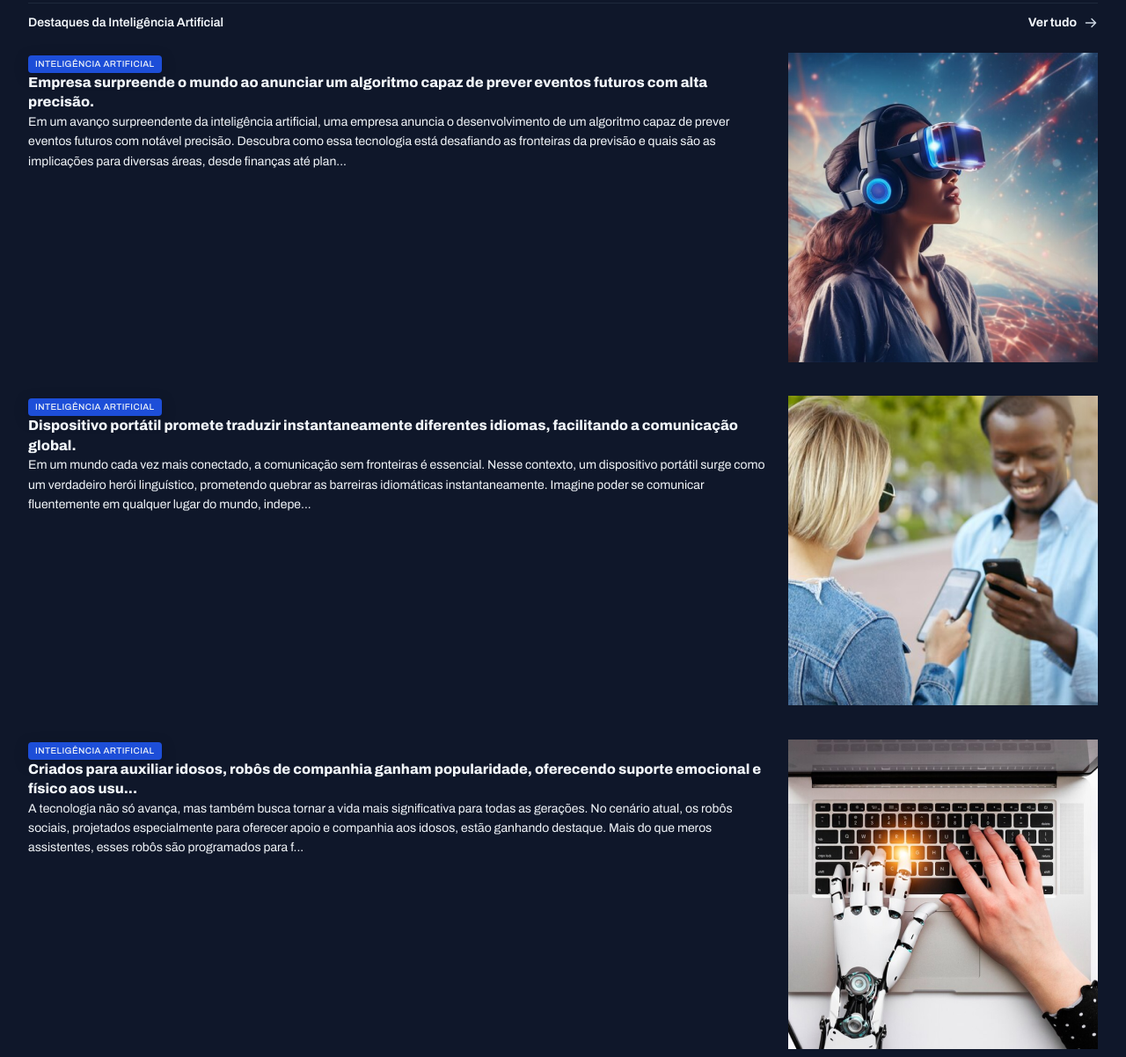
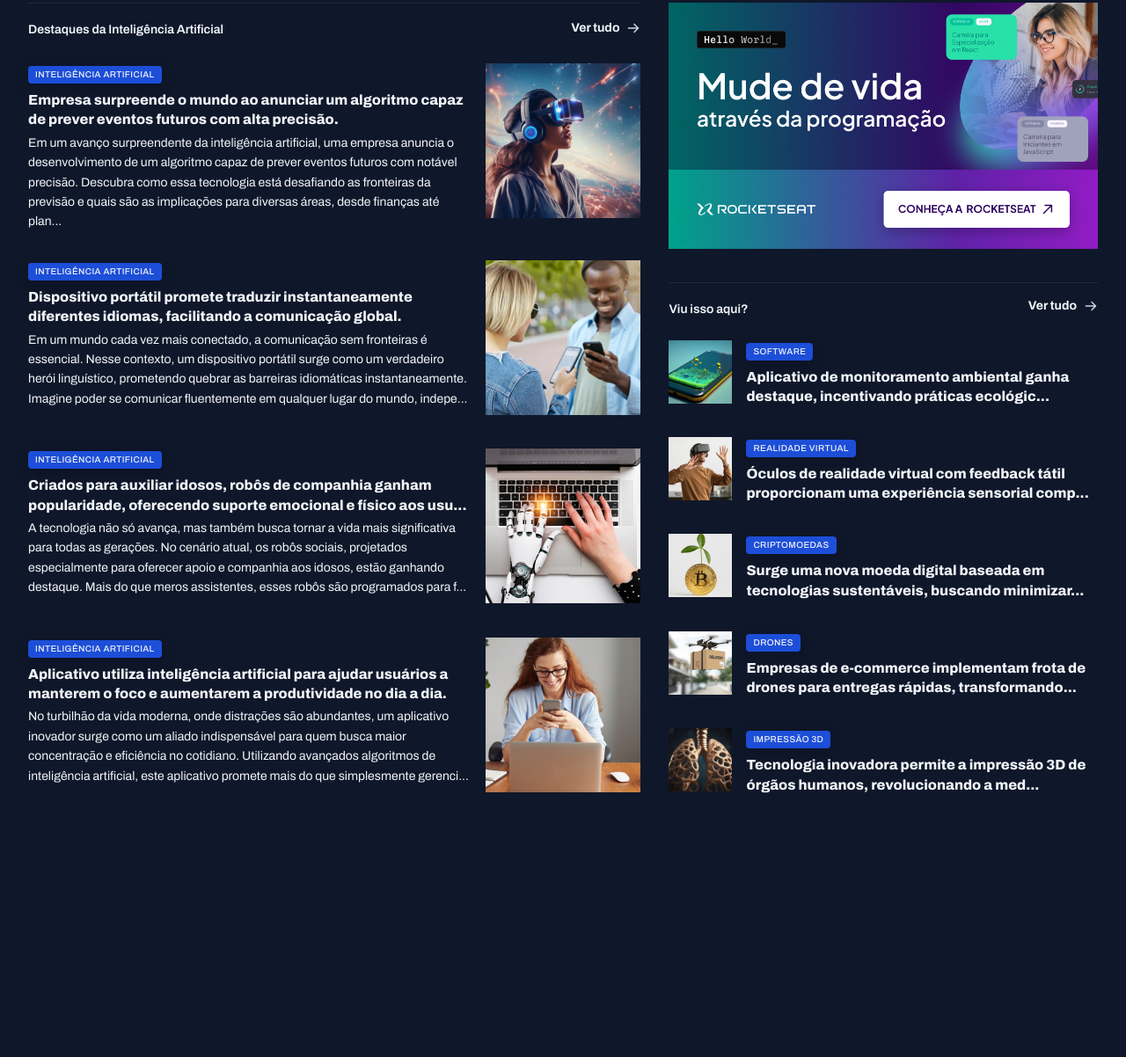
Before and after one commit to ErikarlaPaz/portal-noticias, a plain HTML site: page index.html in a window 1280 px wide. Shown: the part 1051-2253 px from the top of the page at 88% size. After the commit the page ends 1998 px from the top, so only its background shows below. Drawn offline with Linux system fonts and the light colour scheme.

Commit message:
estilizando os ultimos cards

```diff
--- a/index.html
+++ b/index.html
@@ -203,7 +203,7 @@
 
     </section>
 
-    <div>
+    <aside>
         <div id="ads">
             <img src="assets/images/Ads.png" alt="">
         </div>
@@ -225,7 +225,7 @@
                <div>
                  <span class="content-tag">Software</span>
                  <h3 class="text-xl">
-                    Aplicativo de monitoramento ambiental ganha destaque, incentivando práticas ecológicas e pro...
+                    Aplicativo de monitoramento ambiental ganha destaque, incentivando práticas ecológic...
                  </h3>
                </div>
 
@@ -238,7 +238,7 @@
                <div>
                  <span class="content-tag">Realidade virtual</span>
                  <h3 class="text-xl">
-                    Óculos de realidade virtual com feedback tátil proporcionam uma experiência sensorial complet...
+                    Óculos de realidade virtual com feedback tátil proporcionam uma experiência sensorial comp...
                  </h3>
                </div>
 
@@ -251,7 +251,7 @@
                <div>
                  <span class="content-tag">Criptomoedas</span>
                  <h3 class="text-xl">
-                    Surge uma nova moeda digital baseada em tecnologias sustentáveis, buscando minimizar o i...
+                    Surge uma nova moeda digital baseada em tecnologias sustentáveis, buscando minimizar...
                  </h3>
                </div>
 
@@ -264,7 +264,7 @@
                <div>
                  <span class="content-tag">Drones</span>
                  <h3 class="text-xl">
-                    Empresas de e-commerce implementam frota de drones para entregas rápidas, transformando o ce...
+                    Empresas de e-commerce implementam frota de drones para entregas rápidas, transformando...
                  </h3>
                </div>
 
@@ -277,7 +277,7 @@
                <div>
                  <span class="content-tag">Impressão 3d</span>
                  <h3 class="text-xl">
-                    Tecnologia inovadora permite a impressão 3D de órgãos humanos, revolucionando a medicina e a li...
+                    Tecnologia inovadora permite a impressão 3D de órgãos humanos, revolucionando a med...
                  </h3>
                </div>
 
@@ -286,7 +286,7 @@
 
         </div>
         </section>
-    </div>
+    </aside>
   </main>
 </body>
 </html>
--- a/styles/global.css
+++ b/styles/global.css
@@ -50,8 +50,16 @@ img {
 }
 
 main {
-    margin-top: 40px;
-    gap: 80px;
+    margin-block: 40px;
+    row-gap: 80px;
+    column-gap: 32px;
+    grid-template-columns: 2fr 1.4fr;
+
+    grid-template-areas:
+    "featured featured"
+    "weekly weekly"
+    "ai aside";
+
 }
 
 .content-tag {
--- a/styles/sections.css
+++ b/styles/sections.css
@@ -23,6 +23,7 @@ section header {
 }
 
 #featured {
+    grid-area: featured;
     img {
         height: 100%;
         object-fit: cover;
@@ -63,7 +64,7 @@ section header {
 
 #weekly {
 
-
+    grid-area: weekly;
 
     &>div {
         grid-template-columns: repeat(4, 292px) ;
@@ -91,3 +92,35 @@ section header {
 
 
 }
+
+#ai {
+    grid-area: ai;
+    img {
+        width: 176px;
+        aspect-ratio: 1/1;
+        object-fit: cover;
+    }
+
+    h3 {
+        margin-block: 8px 4px;
+    }
+}
+
+aside {
+    grid-area: aside;
+}
+
+#more {
+
+    margin-top: 32px;
+
+
+    h3 {
+        margin-top: 8px;
+    }
+    img {
+        width: 72px;
+        aspect-ratio: 1/1;
+        object-fit: cover;
+    }
+}
```
